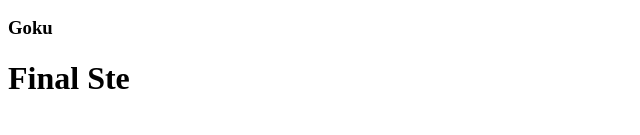
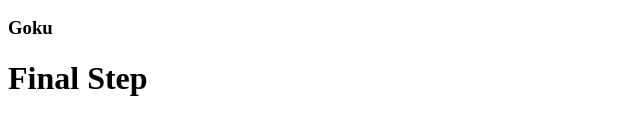
Before and after one commit to Brango94/HW1, a plain HTML site: page index.html in a window 1280 px wide. Shown: the part 155-290 px from the top of the page, 0-640 px from the left. Drawn offline with Linux system fonts and the light colour scheme.

Commit message:
Final Commit

```diff
--- a/index.html
+++ b/index.html
@@ -2,4 +2,4 @@
 <h1>Step 1</h1>
 <h2>Go Birds</h2>
 <h3>Goku</h3>
-<h1>Final Ste</h1>
+<h1>Final Step</h1>
```
